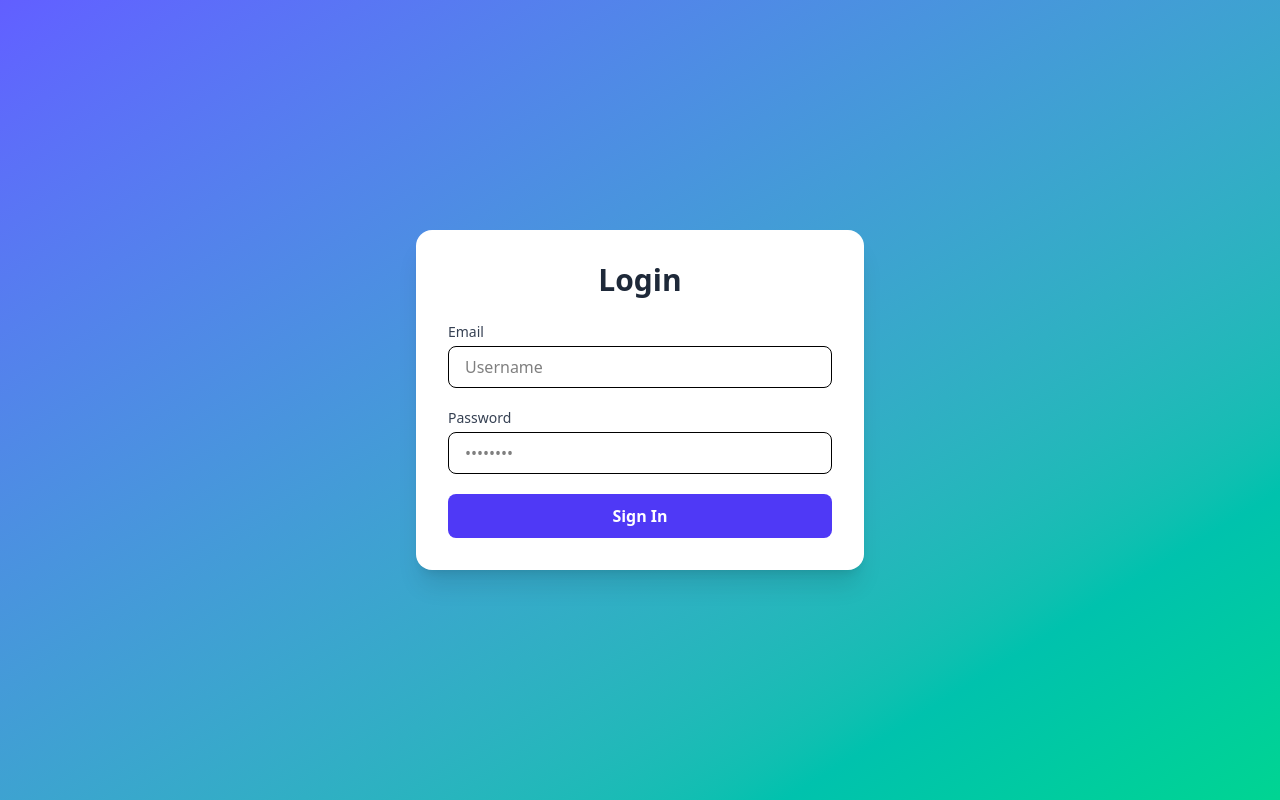
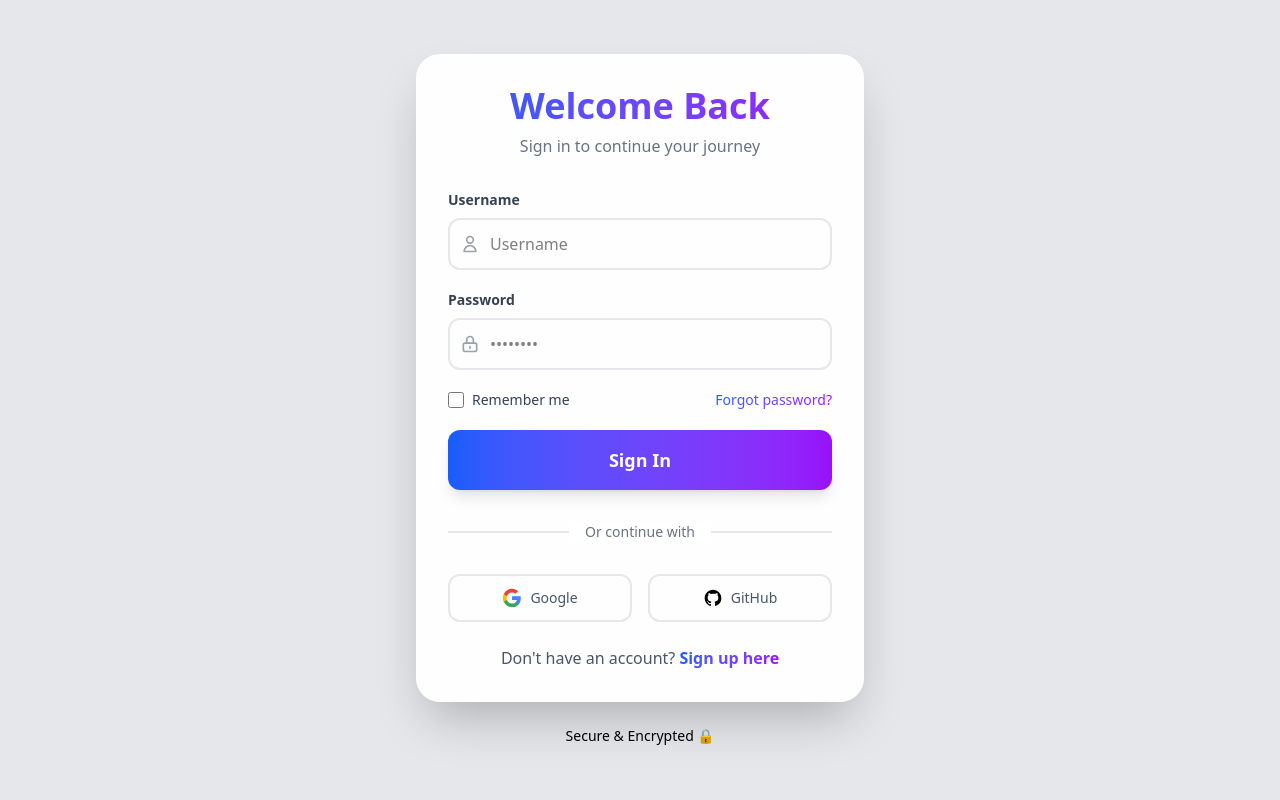
Before and after one commit to nabin-dhakal/Pinnacle_hub, a React (Vite) app in the folder Frontend/: page /login in a window 1280 px wide. Built offline with nearby package versions, Linux system fonts and the light colour scheme.

Commit message:
updated login UI

```diff
--- a/Frontend/src/Pages/Login.jsx
+++ b/Frontend/src/Pages/Login.jsx
@@ -1,5 +1,5 @@
 import React, { useState } from "react";
-import {loginUser, setToken } from "../services/auth"
+import { loginUser, setToken } from "../services/auth";
 import { useNavigate } from "react-router-dom";
 
 const Login = () => {
@@ -20,12 +20,9 @@ const Login = () => {
 
     try {
       setLoading(true);
-
-      const data = await loginUser(username , password);
-
+      const data = await loginUser(username, password);
       setToken(data);
       navigate('/');
-
     } catch (err) {
       setError(err.message || "Invalid credentials");
     } finally {
@@ -33,58 +30,172 @@ const Login = () => {
     }
   };
 
+  const handleOAuthLogin = (provider) => {
+    window.location.href = `http://localhost:5000/auth/${provider}`;
+  };
+
   return (
-    <>
-      <div className="min-h-screen flex items-center justify-center bg-gradient-to-br from-indigo-500 to-emerald-400 px-4">
-        <div className="w-full max-w-md bg-white rounded-2xl shadow-xl p-8">
-          <h2 className="text-3xl font-bold text-center text-gray-800 mb-6">
-            Login
+    <div className="min-h-screen flex items-center justify-center bg-gray-200 px-4 py-8">
+      <div className="w-full max-w-md">
+        <div className="bg-white/95 backdrop-blur-sm rounded-3xl shadow-2xl p-8 transform transition-all hover:scale-105 duration-300">
+          <div className="text-center mb-8">
+            <h2 className="text-4xl font-extrabold text-transparent bg-clip-text bg-gradient-to-r from-blue-600 to-purple-600 mb-2">
+              Welcome Back
             </h2>
+            <p className="text-gray-500">Sign in to continue your journey</p>
+          </div>
 
           {error && (
-            <div className="mb-4 text-sm text-red-600 bg-red-50 border border-red-200 rounded-lg p-3 text-center">
-              {error}
+            <div className="mb-6 animate-pulse">
+              <div className="flex items-center gap-2 text-red-700 bg-red-50 border-l-4 border-red-500 rounded-lg p-4">
+                <svg className="w-5 h-5" fill="currentColor" viewBox="0 0 20 20">
+                  <path fillRule="evenodd" d="M18 10a8 8 0 11-16 0 8 8 0 0116 0zm-7 4a1 1 0 11-2 0 1 1 0 012 0zm-1-9a1 1 0 00-1 1v4a1 1 0 102 0V6a1 1 0 00-1-1z" clipRule="evenodd" />
+                </svg>
+                <span className="text-sm font-medium">{error}</span>
+              </div>
             </div>
           )}
 
           <form onSubmit={handleSubmit} className="space-y-5">
-            <div>
-              <label className="block text-sm font-medium text-gray-700 mb-1">
-                Email
+            <div className="space-y-2">
+              <label className="block text-sm font-semibold text-gray-700">
+                Username
               </label>
+              <div className="relative">
+                <div className="absolute inset-y-0 left-0 pl-3 flex items-center pointer-events-none">
+                  <svg className="h-5 w-5 text-gray-400" fill="none" stroke="currentColor" viewBox="0 0 24 24">
+                    <path strokeLinecap="round" strokeLinejoin="round" strokeWidth="2" d="M16 7a4 4 0 11-8 0 4 4 0 018 0zM12 14a7 7 0 00-7 7h14a7 7 0 00-7-7z" />
+                  </svg>
+                </div>
                 <input
                   type="text"
-                className="w-full px-4 py-2 border rounded-lg focus:ring-2 focus:ring-indigo-400 focus:outline-none transition"
+                  className="w-full pl-10 pr-4 py-3 border-2 border-gray-200 rounded-xl focus:ring-2 focus:ring-blue-400 focus:border-transparent outline-none transition-all duration-300"
                   value={username}
                   onChange={(e) => setUsername(e.target.value)}
                   placeholder="Username"
                 />
               </div>
+            </div>
 
-            <div>
-              <label className="block text-sm font-medium text-gray-700 mb-1">
+            <div className="space-y-2">
+              <label className="block text-sm font-semibold text-gray-700">
                 Password
               </label>
+              <div className="relative">
+                <div className="absolute inset-y-0 left-0 pl-3 flex items-center pointer-events-none">
+                  <svg className="h-5 w-5 text-gray-400" fill="none" stroke="currentColor" viewBox="0 0 24 24">
+                    <path strokeLinecap="round" strokeLinejoin="round" strokeWidth="2" d="M12 15v2m-6 4h12a2 2 0 002-2v-6a2 2 0 00-2-2H6a2 2 0 00-2 2v6a2 2 0 002 2zm10-10V7a4 4 0 00-8 0v4h8z" />
+                  </svg>
+                </div>
                 <input
                   type="password"
-                className="w-full px-4 py-2 border rounded-lg focus:ring-2 focus:ring-indigo-400 focus:outline-none transition"
+                  className="w-full pl-10 pr-4 py-3 border-2 border-gray-200 rounded-xl focus:ring-2 focus:ring-blue-400 focus:border-transparent outline-none transition-all duration-300"
                   value={password}
                   onChange={(e) => setPassword(e.target.value)}
                   placeholder="••••••••"
                 />
               </div>
+            </div>
+
+            <div className="flex items-center justify-between">
+              <div className="flex items-center">
+                <input
+                  type="checkbox"
+                  className="h-4 w-4 text-blue-600 focus:ring-blue-500 border-gray-300 rounded"
+                />
+                <label className="ml-2 block text-sm text-gray-700">
+                  Remember me
+                </label>
+              </div>
+              <a
+                href="/forgot-password"
+                className="text-sm font-medium text-transparent bg-clip-text bg-gradient-to-r from-blue-600 to-purple-600 hover:from-blue-700 hover:to-purple-700 transition-all duration-300"
+              >
+                Forgot password?
+              </a>
+            </div>
 
             <button
               type="submit"
               disabled={loading}
-              className="w-full py-2.5 rounded-lg bg-indigo-600 text-white font-semibold hover:bg-indigo-700 transition disabled:opacity-60 disabled:cursor-not-allowed"
+              className="w-full py-4 rounded-xl bg-gradient-to-r from-blue-600 to-purple-600 text-white font-bold text-lg hover:from-blue-700 hover:to-purple-700 transform hover:-translate-y-1 transition-all duration-300 shadow-lg hover:shadow-xl disabled:opacity-60 disabled:cursor-not-allowed disabled:transform-none"
             >
-              {loading ? "Signing in..." : "Sign In"}
+              {loading ? (
+                <div className="flex items-center justify-center gap-2">
+                  <svg className="animate-spin h-5 w-5 text-white" xmlns="http://www.w3.org/2000/svg" fill="none" viewBox="0 0 24 24">
+                    <circle className="opacity-25" cx="12" cy="12" r="10" stroke="currentColor" strokeWidth="4"></circle>
+                    <path className="opacity-75" fill="currentColor" d="M4 12a8 8 0 018-8V0C5.373 0 0 5.373 0 12h4zm2 5.291A7.962 7.962 0 014 12H0c0 3.042 1.135 5.824 3 7.938l3-2.647z"></path>
+                  </svg>
+                  <span>Signing in...</span>
+                </div>
+              ) : "Sign In"}
             </button>
           </form>
+
+          <div className="relative my-8">
+            <div className="absolute inset-0 flex items-center">
+              <div className="w-full border-t-2 border-gray-200"></div>
+            </div>
+            <div className="relative flex justify-center text-sm">
+              <span className="px-4 bg-white text-gray-500 font-medium">Or continue with</span>
             </div>
           </div>
-    </>
+
+          <div className="grid grid-cols-2 gap-4 mb-6">
+            <button
+              onClick={() => handleOAuthLogin('google')}
+              className="flex items-center justify-center gap-2 py-3 px-4 border-2 border-gray-200 rounded-xl hover:bg-gray-50 hover:border-blue-200 transition-all duration-300 group"
+            >
+              <svg className="w-5 h-5" viewBox="0 0 24 24">
+                <path
+                  fill="#4285F4"
+                  d="M22.56 12.25c0-.78-.07-1.53-.2-2.25H12v4.26h5.92c-.26 1.37-1.04 2.53-2.21 3.31v2.77h3.57c2.08-1.92 3.28-4.74 3.28-8.09z"
+                />
+                <path
+                  fill="#34A853"
+                  d="M12 23c2.97 0 5.46-.98 7.28-2.66l-3.57-2.77c-.98.66-2.23 1.06-3.71 1.06-2.86 0-5.29-1.93-6.16-4.53H2.18v2.84C3.99 20.53 7.7 23 12 23z"
+                />
+                <path
+                  fill="#FBBC05"
+                  d="M5.84 14.09c-.22-.66-.35-1.36-.35-2.09s.13-1.43.35-2.09V7.07H2.18C1.43 8.55 1 10.22 1 12s.43 3.45 1.18 4.93l2.85-2.22.81-.62z"
+                />
+                <path
+                  fill="#EA4335"
+                  d="M12 5.38c1.62 0 3.06.56 4.21 1.64l3.15-3.15C17.45 2.09 14.97 1 12 1 7.7 1 3.99 3.47 2.18 7.07l3.66 2.84c.87-2.6 3.3-4.53 6.16-4.53z"
+                />
+              </svg>
+              <span className="text-sm font-medium text-gray-600 group-hover:text-gray-900">Google</span>
+            </button>
+
+            <button
+              onClick={() => handleOAuthLogin('github')}
+              className="flex items-center justify-center gap-2 py-3 px-4 border-2 border-gray-200 rounded-xl hover:bg-gray-50 hover:border-gray-400 transition-all duration-300 group"
+            >
+              <svg className="w-5 h-5" fill="currentColor" viewBox="0 0 24 24">
+                <path fillRule="evenodd" d="M12 2C6.477 2 2 6.484 2 12.017c0 4.425 2.865 8.18 6.839 9.504.5.092.682-.217.682-.483 0-.237-.008-.868-.013-1.703-2.782.605-3.369-1.343-3.369-1.343-.454-1.158-1.11-1.466-1.11-1.466-.908-.62.069-.608.069-.608 1.003.07 1.531 1.032 1.531 1.032.892 1.53 2.341 1.088 2.91.832.092-.647.35-1.088.636-1.338-2.22-.253-4.555-1.113-4.555-4.951 0-1.093.39-1.988 1.029-2.688-.103-.253-.446-1.272.098-2.65 0 0 .84-.27 2.75 1.026A9.564 9.564 0 0112 6.844c.85.004 1.705.115 2.504.337 1.909-1.296 2.747-1.027 2.747-1.027.546 1.379.202 2.398.1 2.651.64.7 1.028 1.595 1.028 2.688 0 3.848-2.339 4.695-4.566 4.943.359.309.678.92.678 1.855 0 1.338-.012 2.419-.012 2.747 0 .268.18.58.688.482A10.019 10.019 0 0022 12.017C22 6.484 17.522 2 12 2z" clipRule="evenodd" />
+              </svg>
+              <span className="text-sm font-medium text-gray-600 group-hover:text-gray-900">GitHub</span>
+            </button>
+          </div>
+
+          <div className="text-center">
+            <p className="text-gray-600">
+              Don't have an account?{" "}
+              <a
+                href="/register"
+                className="font-semibold text-transparent bg-clip-text bg-gradient-to-r from-blue-600 to-purple-600 hover:from-blue-700 hover:to-purple-700 transition-all duration-300"
+              >
+                Sign up here
+              </a>
+            </p>
+          </div>
+        </div>
+
+        <div className="mt-6 text-center text-black text-sm">
+          <p>Secure & Encrypted 🔒</p>
+        </div>
+      </div>
+    </div>
   );
 };
 
--- a/Frontend/src/Pages/Register.jsx
+++ b/Frontend/src/Pages/Register.jsx
@@ -199,7 +199,7 @@ const Register = () => {
           </div>
         </div>
 
-        <div className="mt-6 text-center text-white/80 text-sm">
+        <div className="mt-6 text-center text-black text-sm">
           <p>Secure & Encrypted 🔒</p>
         </div>
       </div>
```
Lines whose indentation alone changed are shown as unchanged.
